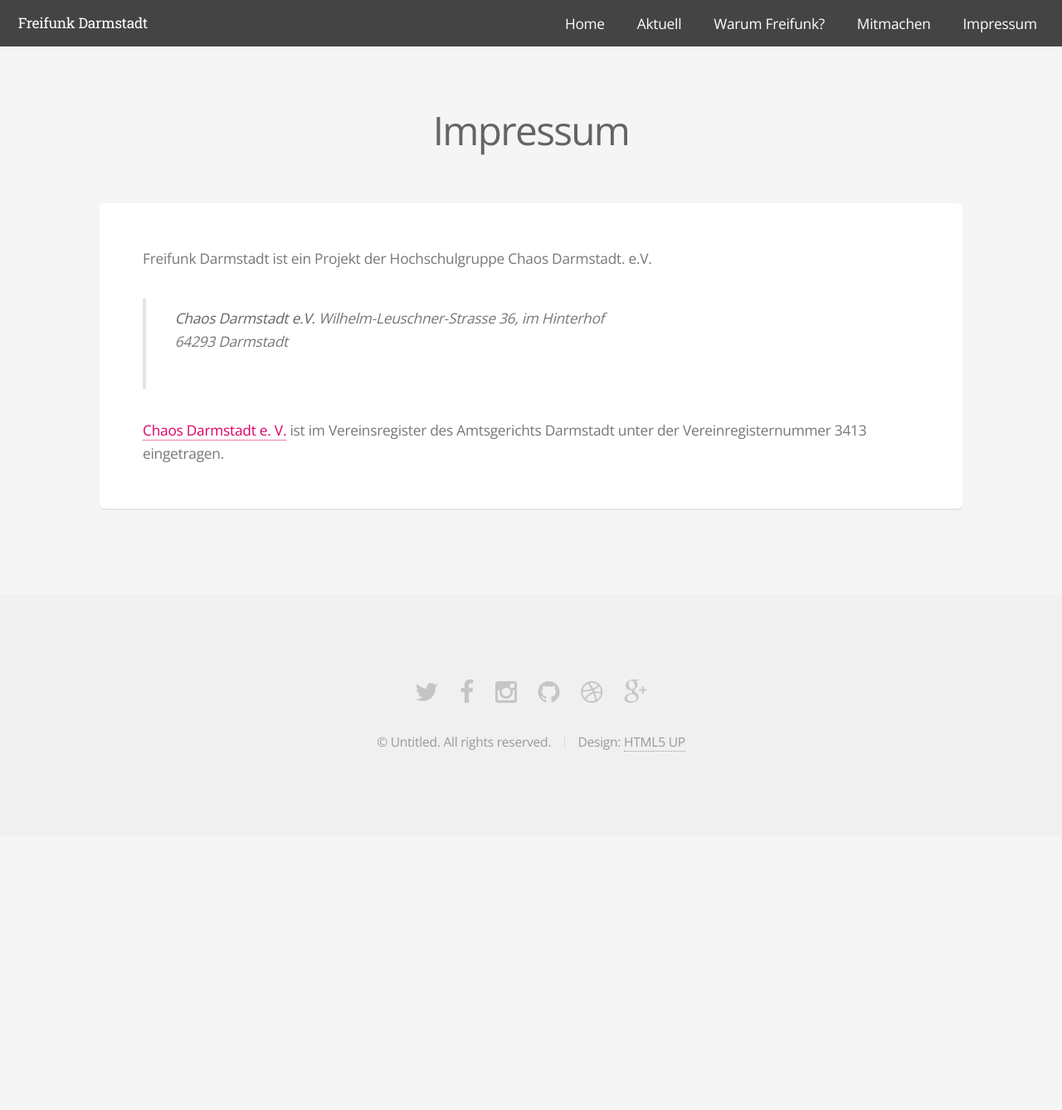
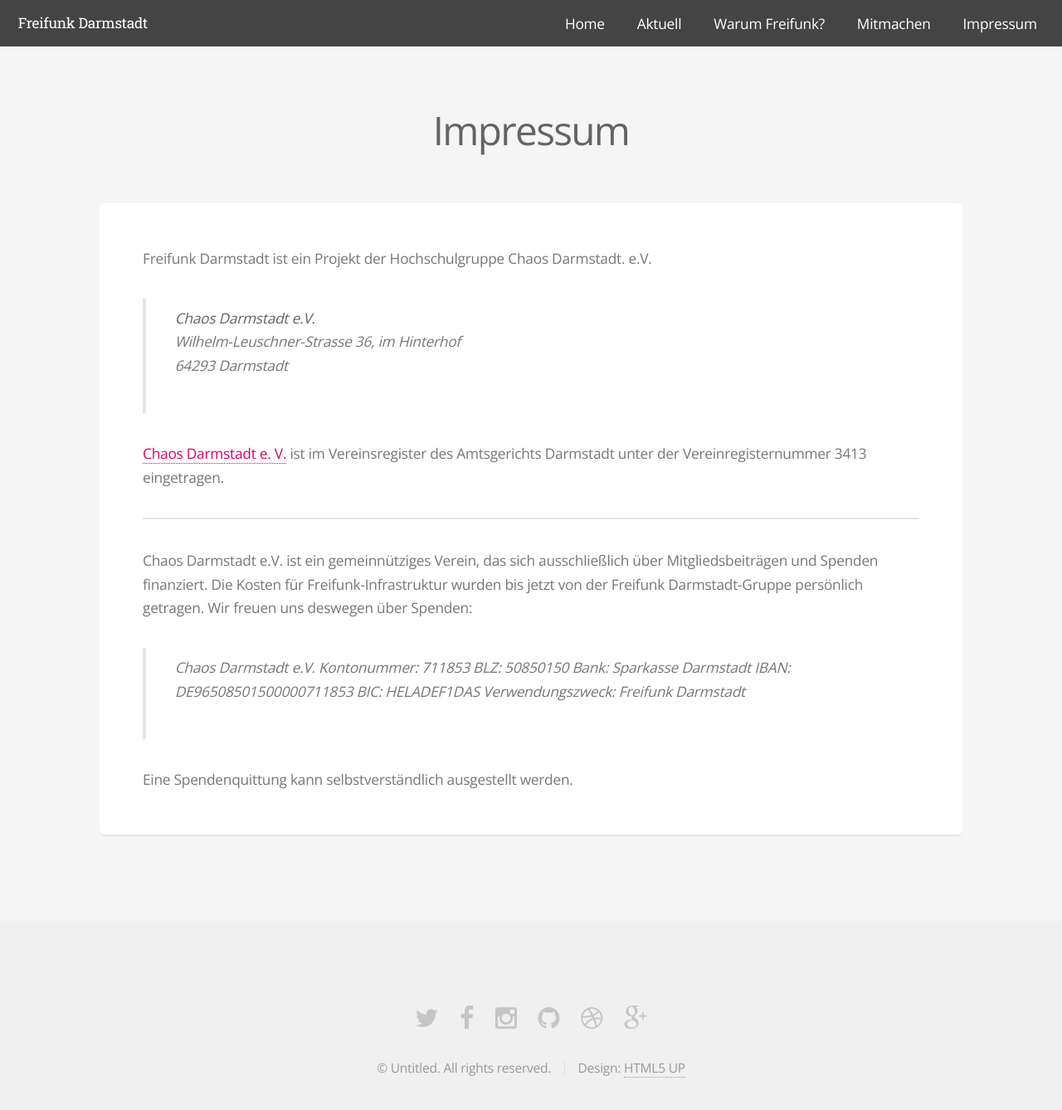
Before and after one commit to mdrenger/darmstadt.freifunk.net, a Jekyll site: the page built from pages/impressum.md, in a window 1280 px wide and 1400 px high. Shown: the top 1338 px of the window at 83% size. Built offline with Jekyll 4.4.1, drawn with Linux system fonts in a browser that asks for light colours.

Commit message:
added bank account info

```diff
--- a/pages/impressum.md
+++ b/pages/impressum.md
@@ -14,3 +14,17 @@
 > 64293 Darmstadt
 
 [Chaos Darmstadt e. V.](http://chaos-darmstadt.de/) ist im Vereinsregister des Amtsgerichts Darmstadt unter der Vereinregisternummer 3413 eingetragen.
+
+* * *
+
+Chaos Darmstadt e.V. ist ein gemeinnütziges Verein, das sich ausschließlich über Mitgliedsbeiträgen und Spenden finanziert. Die Kosten für Freifunk-Infrastruktur wurden bis jetzt von der Freifunk Darmstadt-Gruppe persönlich getragen. Wir freuen uns deswegen über Spenden:
+
+> Chaos Darmstadt e.V.
+> Kontonummer: 711853
+> BLZ: 50850150
+> Bank: Sparkasse Darmstadt
+> IBAN: DE96508501500000711853
+> BIC: HELADEF1DAS
+> Verwendungszweck: Freifunk Darmstadt
+
+Eine Spendenquittung kann selbstverständlich ausgestellt werden.
```
